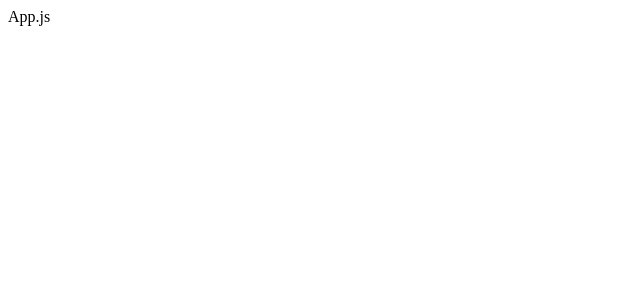
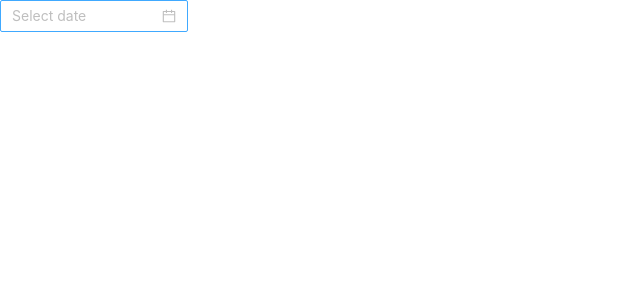
Before and after one commit to serhatkochan/ant-design-components, a React (Create React App) app: page / in a window 1280 px wide. Shown: the top 300 px of the page, without its empty margins (0-640 px from the left). Built offline with nearby package versions, Linux system fonts and the light colour scheme.

Commit message:
install antd

```diff
--- a/package.json
+++ b/package.json
@@ -6,6 +6,7 @@
     "@testing-library/jest-dom": "^5.16.5",
     "@testing-library/react": "^13.4.0",
     "@testing-library/user-event": "^13.5.0",
+    "antd": "^4.23.6",
     "react": "^18.2.0",
     "react-dom": "^18.2.0",
     "react-scripts": "5.0.1",
--- a/src/App.js
+++ b/src/App.js
@@ -1,7 +1,11 @@
+import { DatePicker } from 'antd';
+
+import 'antd/dist/antd.css';
+
 function App() {
   return (
     <div>
-      App.js
+      <DatePicker />
     </div>
   );
 }
```
Also changed, not shown: 1 other file (tests, documents, lock files or other folders).
